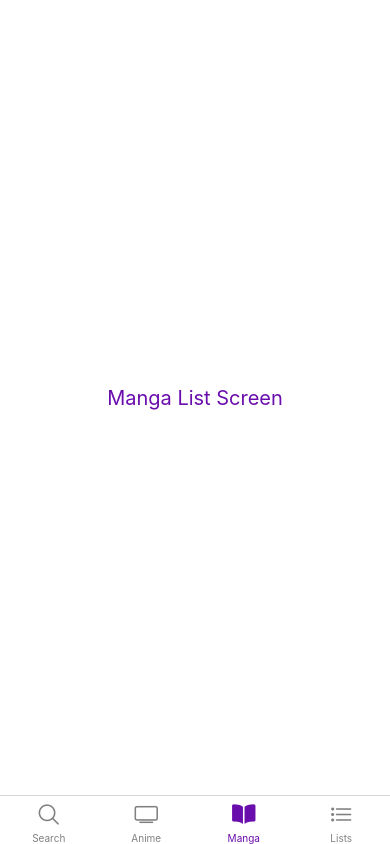
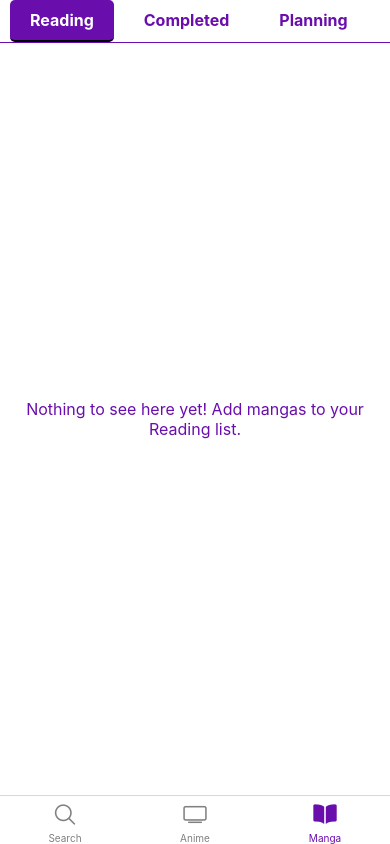
Before and after one commit to gossameralbum/koneko, a React Native app: screen /Manga in a window 390 px wide. Built offline with nearby package versions, Linux system fonts and the light colour scheme; no server answers.

Commit message:
removed the lists tab. added a horizontal slider menu to the anime and manga tabs.

```diff
--- a/navigation/AppNavigator.js
+++ b/navigation/AppNavigator.js
@@ -5,7 +5,6 @@ import { Ionicons } from '@expo/vector-icons';
 import SearchScreen from '../screens/SearchScreen';
 import AnimeListScreen from '../screens/AnimeListScreen';
 import MangaListScreen from '../screens/MangaListScreen';
-import ListsScreen from '../screens/ListsScreen';
 
 const Tab = createBottomTabNavigator();
 
@@ -23,8 +22,6 @@ const AppNavigator = () => {
               iconName = focused ? 'tv' : 'tv-outline';
             }  else if (route.name === "Manga") {
                 iconName = focused? 'book' : 'book-outline';
-            } else if (route.name === 'Lists') {
-              iconName = focused ? 'list' : 'list-outline';
             }
 
             return <Ionicons name={iconName} size={size} color={color} />;
@@ -36,7 +33,6 @@ const AppNavigator = () => {
         <Tab.Screen name="Search" component={SearchScreen} options={{ headerShown: false }} />
         <Tab.Screen name="Anime" component={AnimeListScreen} options={{ headerShown: false }} />
         <Tab.Screen name="Manga" component={MangaListScreen} options={{ headerShown: false }} />
-        <Tab.Screen name="Lists" component={ListsScreen} options={{ headerShown: false }} />
       </Tab.Navigator>
     </NavigationContainer>
   );
--- a/package.json
+++ b/package.json
@@ -26,8 +26,10 @@
     "react-native": "0.74.1",
     "react-native-elements": "^3.4.3",
     "react-native-gesture-handler": "~2.16.1",
+    "react-native-pager-view": "^6.3.1",
     "react-native-safe-area-context": "4.10.1",
     "react-native-screens": "3.31.1",
+    "react-native-scrollable-tab-view": "^1.0.0",
     "react-native-tab-view": "^3.5.2"
   },
   "devDependencies": {
--- a/screens/AnimeListScreen.js
+++ b/screens/AnimeListScreen.js
@@ -1,10 +1,43 @@
-import React from 'react';
-import { View, Text, StyleSheet } from 'react-native';
+import React, { useState } from 'react';
+import { View, Text, StyleSheet, ScrollView, TouchableOpacity, StatusBar } from 'react-native';
 
 const AnimeListScreen = () => {
+  const [tabIndex, setTabIndex] = useState(0);
+
+  const renderTab = (tabName, index) => {
+    return (
+      <TouchableOpacity
+        key={index}
+        onPress={() => setTabIndex(index)}
+        style={[
+          styles.tab,
+          {
+            backgroundColor: tabIndex === index ? '#6A0DAD' : '#FFF',
+            borderBottomWidth: tabIndex === index ? 2 : 0,
+          },
+        ]}
+      >
+        <Text style={[styles.tabText, { color: tabIndex === index ? '#FFF' : '#6A0DAD' }]}>{tabName}</Text>
+      </TouchableOpacity>
+    );
+  };
+
+  const renderTabs = () => {
+    const tabs = ['Watching', 'Completed', 'Planning', 'Paused', 'Dropped'];
+    return tabs.map((tab, index) => renderTab(tab, index));
+  };
+
   return (
     <View style={styles.container}>
-      <Text style={styles.text}>Anime List Screen</Text>
+      <StatusBar backgroundColor="#FFF" barStyle="dark-content" />
+      <View style={styles.tabBar}>
+        <ScrollView horizontal showsHorizontalScrollIndicator={false}>
+          {renderTabs()}
+        </ScrollView>
+      </View>
+      <View style={styles.tabContent}>
+        <Text style={styles.centerText}>Nothing to see here yet! Add animes to your {['Watching', 'Completed', 'Planning', 'Paused', 'Dropped'][tabIndex]} list.</Text>
+      </View>
     </View>
   );
 };
@@ -12,13 +45,36 @@ const AnimeListScreen = () => {
 const styles = StyleSheet.create({
   container: {
     flex: 1,
+    backgroundColor: '#FFF',
+    paddingTop: StatusBar.currentHeight || 0, // Ensure content doesn't overlap with status bar
+  },
+  tabBar: {
+    flexDirection: 'row',
+    borderBottomWidth: 1,
+    borderBottomColor: '#6A0DAD',
+    paddingHorizontal: 10,
+  },
+  tab: {
+    paddingVertical: 10,
+    paddingHorizontal: 20,
+    marginRight: 10,
+    borderRadius: 5,
+    borderWidth: 0, // Remove button borders
+  },
+  tabText: {
+    fontSize: 16,
+    fontWeight: 'bold',
+  },
+  tabContent: {
+    flex: 1,
     justifyContent: 'center',
     alignItems: 'center',
     backgroundColor: '#FFF',
   },
-  text: {
-    fontSize: 20,
-    color: '#6A0DAD', // Purple color
+  centerText: {
+    textAlign: 'center',
+    fontSize: 16,
+    color: '#6A0DAD',
   },
 });
 
--- a/screens/ListsScreen.js
+++ /dev/null
@@ -1,25 +0,0 @@
-import React from 'react';
-import { View, Text, StyleSheet } from 'react-native';
-
-const ListsScreen = () => {
-  return (
-    <View style={styles.container}>
-      <Text style={styles.text}>Lists Screen</Text>
-    </View>
-  );
-};
-
-const styles = StyleSheet.create({
-  container: {
-    flex: 1,
-    justifyContent: 'center',
-    alignItems: 'center',
-    backgroundColor: '#FFF',
-  },
-  text: {
-    fontSize: 20,
-    color: '#6A0DAD', // Purple color
-  },
-});
-
-export default ListsScreen;
--- a/screens/MangaListScreen.js
+++ b/screens/MangaListScreen.js
@@ -1,10 +1,43 @@
-import React from 'react';
-import { View, Text, StyleSheet } from 'react-native';
+import React, { useState } from 'react';
+import { View, Text, StyleSheet, ScrollView, TouchableOpacity, StatusBar } from 'react-native';
 
 const MangaListScreen = () => {
+  const [tabIndex, setTabIndex] = useState(0);
+
+  const renderTab = (tabName, index) => {
+    return (
+      <TouchableOpacity
+        key={index}
+        onPress={() => setTabIndex(index)}
+        style={[
+          styles.tab,
+          {
+            backgroundColor: tabIndex === index ? '#6A0DAD' : '#FFF',
+            borderBottomWidth: tabIndex === index ? 2 : 0,
+          },
+        ]}
+      >
+        <Text style={[styles.tabText, { color: tabIndex === index ? '#FFF' : '#6A0DAD' }]}>{tabName}</Text>
+      </TouchableOpacity>
+    );
+  };
+
+  const renderTabs = () => {
+    const tabs = ['Reading', 'Completed', 'Planning', 'Paused', 'Dropped'];
+    return tabs.map((tab, index) => renderTab(tab, index));
+  };
+
   return (
     <View style={styles.container}>
-      <Text style={styles.text}>Manga List Screen</Text>
+      <StatusBar backgroundColor="#FFF" barStyle="dark-content" />
+      <View style={styles.tabBar}>
+        <ScrollView horizontal showsHorizontalScrollIndicator={false}>
+          {renderTabs()}
+        </ScrollView>
+      </View>
+      <View style={styles.tabContent}>
+        <Text style={styles.centerText}>Nothing to see here yet! Add mangas to your {['Reading', 'Completed', 'Planning', 'Paused', 'Dropped'][tabIndex]} list.</Text>
+      </View>
     </View>
   );
 };
@@ -12,13 +45,36 @@ const MangaListScreen = () => {
 const styles = StyleSheet.create({
   container: {
     flex: 1,
+    backgroundColor: '#FFF',
+    paddingTop: StatusBar.currentHeight || 0, // Ensure content doesn't overlap with status bar
+  },
+  tabBar: {
+    flexDirection: 'row',
+    borderBottomWidth: 1,
+    borderBottomColor: '#6A0DAD',
+    paddingHorizontal: 10,
+  },
+  tab: {
+    paddingVertical: 10,
+    paddingHorizontal: 20,
+    marginRight: 10,
+    borderRadius: 5,
+    borderWidth: 0, // Remove button borders
+  },
+  tabText: {
+    fontSize: 16,
+    fontWeight: 'bold',
+  },
+  tabContent: {
+    flex: 1,
     justifyContent: 'center',
     alignItems: 'center',
     backgroundColor: '#FFF',
   },
-  text: {
-    fontSize: 20,
-    color: '#6A0DAD', // Purple color
+  centerText: {
+    textAlign: 'center',
+    fontSize: 16,
+    color: '#6A0DAD',
   },
 });
 
```
Also changed, not shown: 1 other file (tests, documents, lock files or other folders).
